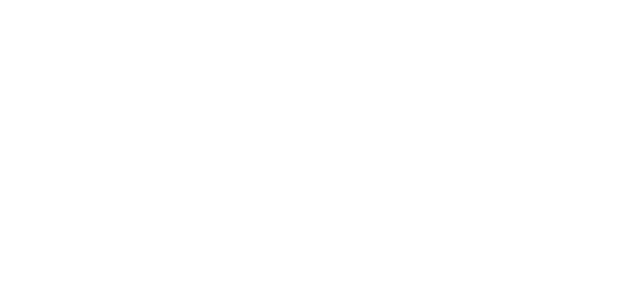
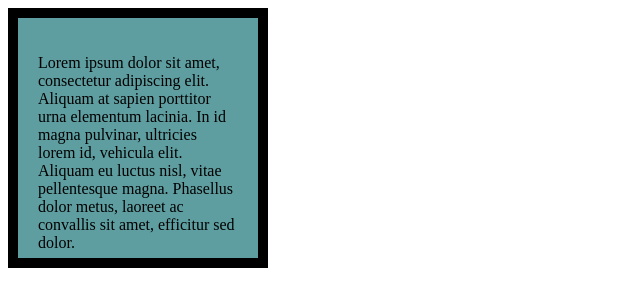
Before and after one commit to janleimbrink-svg/Box-CSS, a plain HTML site: page index.html in a window 1280 px wide. Shown: the whole page, without its empty margins (0-640 px from the left). Drawn offline with Linux system fonts and the light colour scheme.

Commit message:
Add files via upload

```diff
--- a/index.html
+++ b/index.html
@@ -6,13 +6,28 @@
   <title>CSS Box Model</title>
   <style>
     /* Write your CSS code here */
+    div{
+      height: 200px;
+      width: 200px;
+    }
 
+    #One{
+      background-color: cadetblue;
+      padding: 20px;
+      border: 10px solid black;
+    }
   </style>
 </head>
 
 <body>
 
-
+<div id="One">
+  <p>
+    Lorem ipsum dolor sit amet, consectetur adipiscing elit. Aliquam at sapien porttitor urna elementum lacinia. In
+    id magna pulvinar, ultricies lorem id, vehicula elit. Aliquam eu luctus nisl, vitae pellentesque magna. Phasellus
+    dolor metus, laoreet ac convallis sit amet, efficitur sed dolor.
+  </p>
+</div>
   <!-- TODOs:
 1. Create 3 Boxes using the div element.
 2. Set their sizes to 200px heigh by 200px wide.
```
